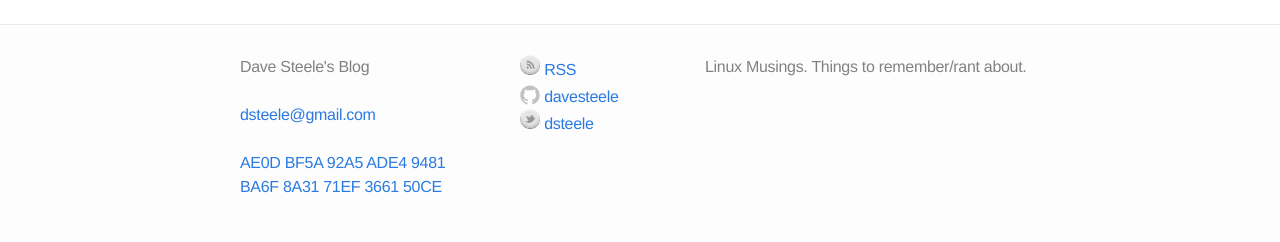
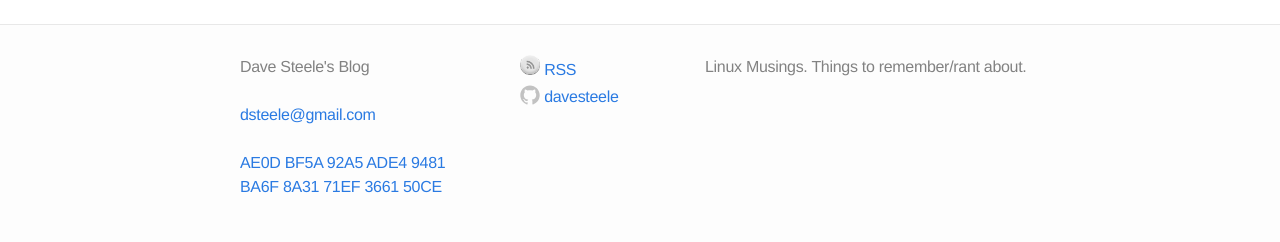
Before and after one commit to davesteele/davesteele.github.io, a Jekyll site: the page built from index.html, in a window 1280 px wide. Shown: the part 1605-1847 px from the top of the page. Built offline with Jekyll 4.4.1, drawn with Linux system fonts in a browser that asks for light colours.

Commit message:
Remove twitter from the footer

```diff
--- a/_config.yml
+++ b/_config.yml
@@ -5,7 +5,6 @@ description: "Linux Musings. Things to remember/rant about."
 baseurl: ""
 url: "https://davesteele.github.io"
 comments: true
-twitter_username: dsteele
 github_username:  davesteele
 
 # category feed settings
```
Also changed, not shown: icons/twitter.png (deleted).
